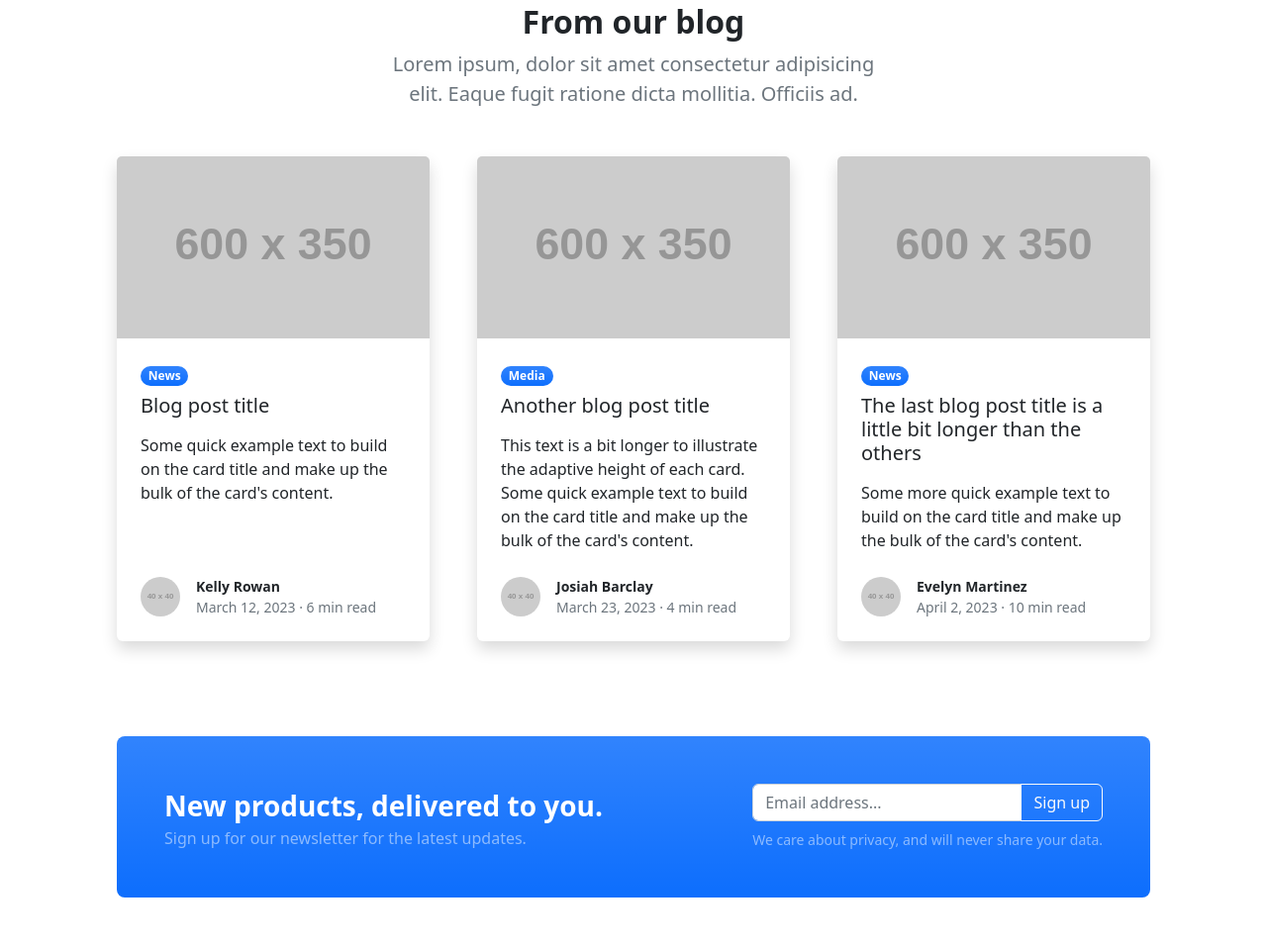
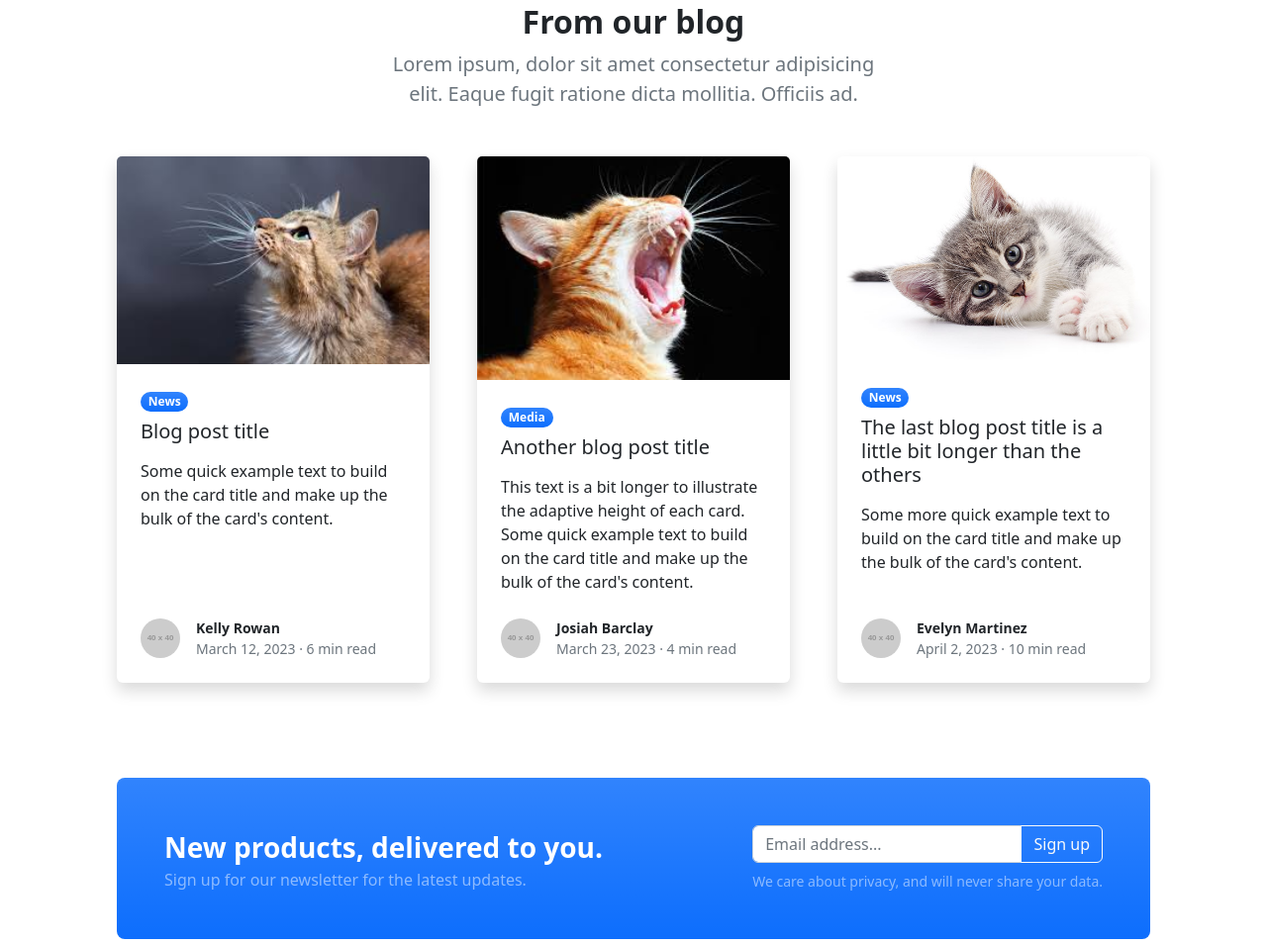
Before and after one commit to Hai0301/my-website, a plain HTML site: page index.html in a window 1280 px wide. Shown: the part 1588-2543 px from the top of the page at 99% size. Drawn offline with nearby package versions, Linux system fonts and the light colour scheme; placeholder pictures from the web are drawn by us.

Commit message:
add cat images

```diff
--- a/index.html
+++ b/index.html
@@ -129,7 +129,7 @@
                     <div class="row gx-5">
                         <div class="col-lg-4 mb-5">
                             <div class="card h-100 shadow border-0">
-                                <img class="card-img-top" src="https://dummyimage.com/600x350/ced4da/6c757d" alt="..." />
+                                <img class="card-img-top" src="assets/cat-1.jpg" alt="..." />
                                 <div class="card-body p-4">
                                     <div class="badge bg-primary bg-gradient rounded-pill mb-2">News</div>
                                     <a class="text-decoration-none link-dark stretched-link" href="#!"><h5 class="card-title mb-3">Blog post title</h5></a>
@@ -150,7 +150,7 @@
                         </div>
                         <div class="col-lg-4 mb-5">
                             <div class="card h-100 shadow border-0">
-                                <img class="card-img-top" src="https://dummyimage.com/600x350/adb5bd/495057" alt="..." />
+                                <img class="card-img-top" src="assets/cat-2.jpg" alt="..." />
                                 <div class="card-body p-4">
                                     <div class="badge bg-primary bg-gradient rounded-pill mb-2">Media</div>
                                     <a class="text-decoration-none link-dark stretched-link" href="#!"><h5 class="card-title mb-3">Another blog post title</h5></a>
@@ -171,7 +171,7 @@
                         </div>
                         <div class="col-lg-4 mb-5">
                             <div class="card h-100 shadow border-0">
-                                <img class="card-img-top" src="https://dummyimage.com/600x350/6c757d/343a40" alt="..." />
+                                <img class="card-img-top" src="assets/cat-3.jpg" alt="..." />
                                 <div class="card-body p-4">
                                     <div class="badge bg-primary bg-gradient rounded-pill mb-2">News</div>
                                     <a class="text-decoration-none link-dark stretched-link" href="#!"><h5 class="card-title mb-3">The last blog post title is a little bit longer than the others</h5></a>
```
Also changed, not shown: assets/cat-1.jpg (added), assets/cat-2.jpg (added), assets/cat-3.jpg (added).
